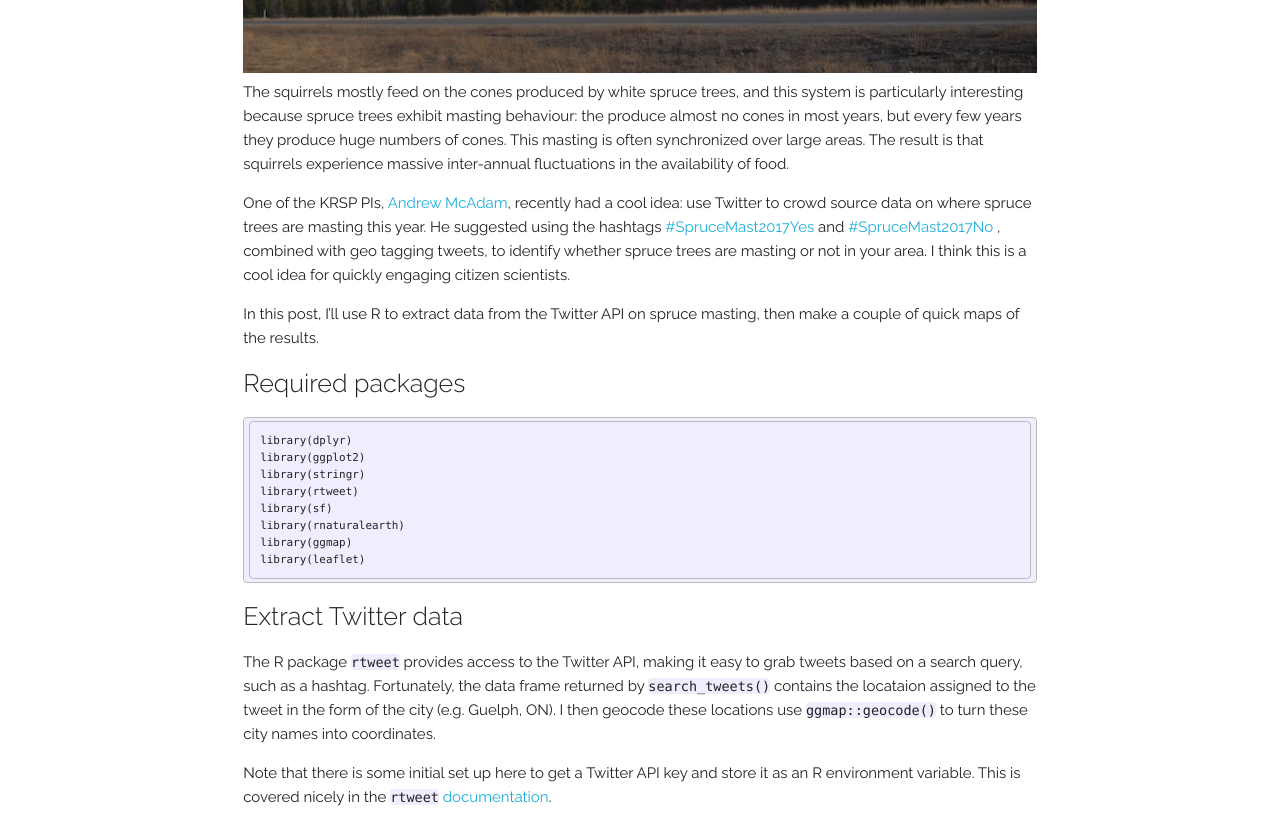
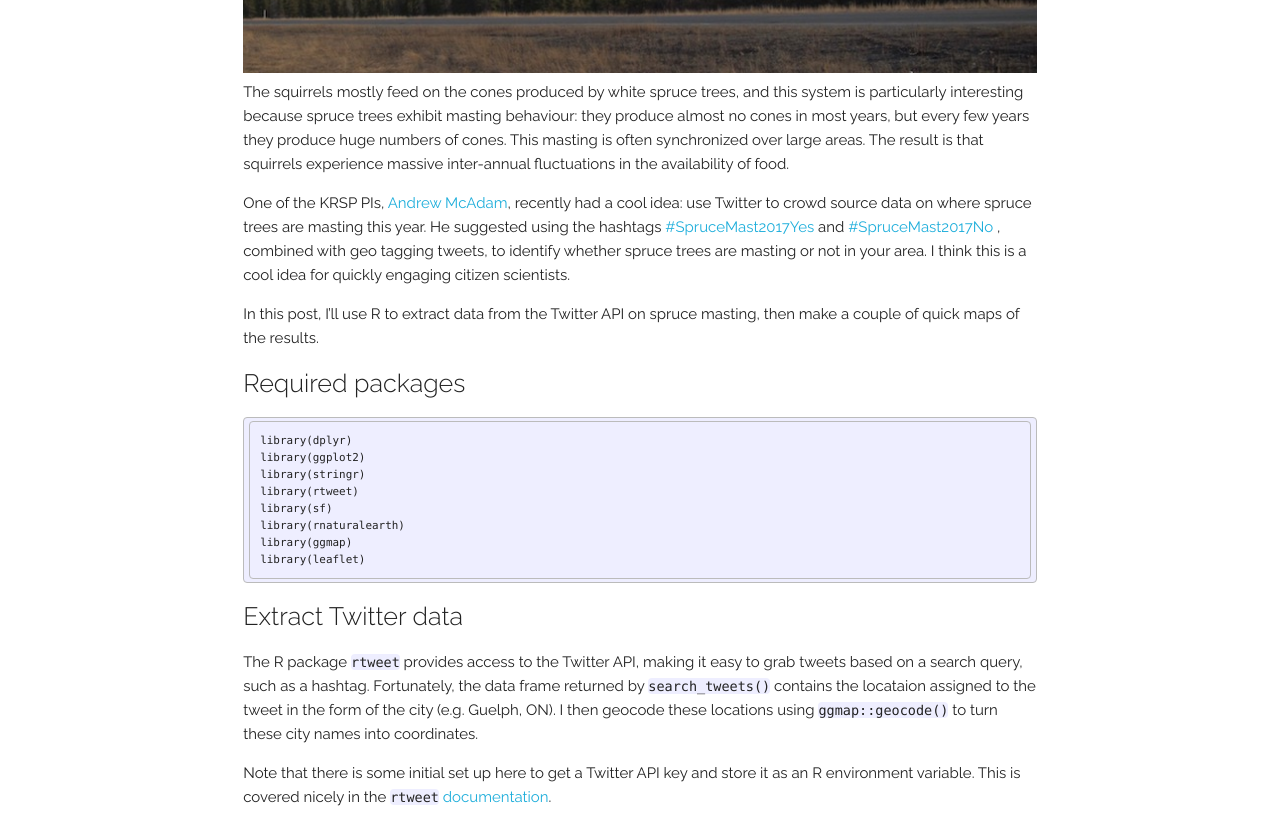
Before and after one commit to Pandinosaurus/mstrimas.github.io, a Jekyll site: the page built from _posts/2017-07-24-tweet-mast.md, in a window 1280 px wide and 1400 px high, scrolled down 361 px. Shown: the part 177-999 px from the top of the window. Built offline with Jekyll 4.4.1, drawn with Linux system fonts in a browser that asks for light colours; nearby versions of some CDN libraries; comment, search, counter and statistics services are not loaded; some of the changed text lies outside the part shown.

Commit message:
fixing typos

```diff
--- a/_posts/2017-07-24-tweet-mast.md
+++ b/_posts/2017-07-24-tweet-mast.md
@@ -17,7 +17,7 @@ One of the fondest memories of my life was spending the summer of 2012 and winte
   <img src="/img/twitter-mast/kluane.jpg"/>
 </div>
 
-The squirrels mostly feed on the cones produced by white spruce trees, and this system is particularly interesting because spruce trees exhibit masting behaviour: the produce almost no cones in most years, but every few years they produce huge numbers of cones. This masting is often synchronized over large areas. The result is that squirrels experience massive inter-annual fluctuations in the availability of food.
+The squirrels mostly feed on the cones produced by white spruce trees, and this system is particularly interesting because spruce trees exhibit masting behaviour: they produce almost no cones in most years, but every few years they produce huge numbers of cones. This masting is often synchronized over large areas. The result is that squirrels experience massive inter-annual fluctuations in the availability of food.
 
 One of the KRSP PIs, [Andrew McAdam](http://www.mcadamlab.ca/), recently had a cool idea: use Twitter to crowd source data on where spruce trees are masting this year. He suggested using the hashtags [#SpruceMast2017Yes ](https://twitter.com/hashtag/SpruceMast2017Yes?src=hash) and [#SpruceMast2017No ](https://twitter.com/hashtag/SpruceMast2017No?src=hash), combined with geo tagging tweets, to identify whether spruce trees are masting or not in your area. I think this is a cool idea for quickly engaging citizen scientists.
 
@@ -39,7 +39,7 @@ library(leaflet)
 
 ## Extract Twitter data
 
-The R package `rtweet` provides access to the Twitter API, making it easy to grab tweets based on a search query, such as a hashtag. Fortunately, the data frame returned by `search_tweets()` contains the locataion assigned to the tweet in the form of the city (e.g. Guelph, ON). I then geocode these locations use `ggmap::geocode()` to turn these city names into coordinates.
+The R package `rtweet` provides access to the Twitter API, making it easy to grab tweets based on a search query, such as a hashtag. Fortunately, the data frame returned by `search_tweets()` contains the locataion assigned to the tweet in the form of the city (e.g. Guelph, ON). I then geocode these locations using `ggmap::geocode()` to turn these city names into coordinates.
 
 Note that there is some initial set up here to get a Twitter API key and store it as an R environment variable. This is covered nicely in the `rtweet` [documentation](http://rtweet.info/articles/auth.html).
 
```
Also changed, not shown: other parts of _posts/2017-07-24-tweet-mast.md (+5 -3 lines), _source/2017-07-24-tweet-mast.rmd (+7 -5 lines).
